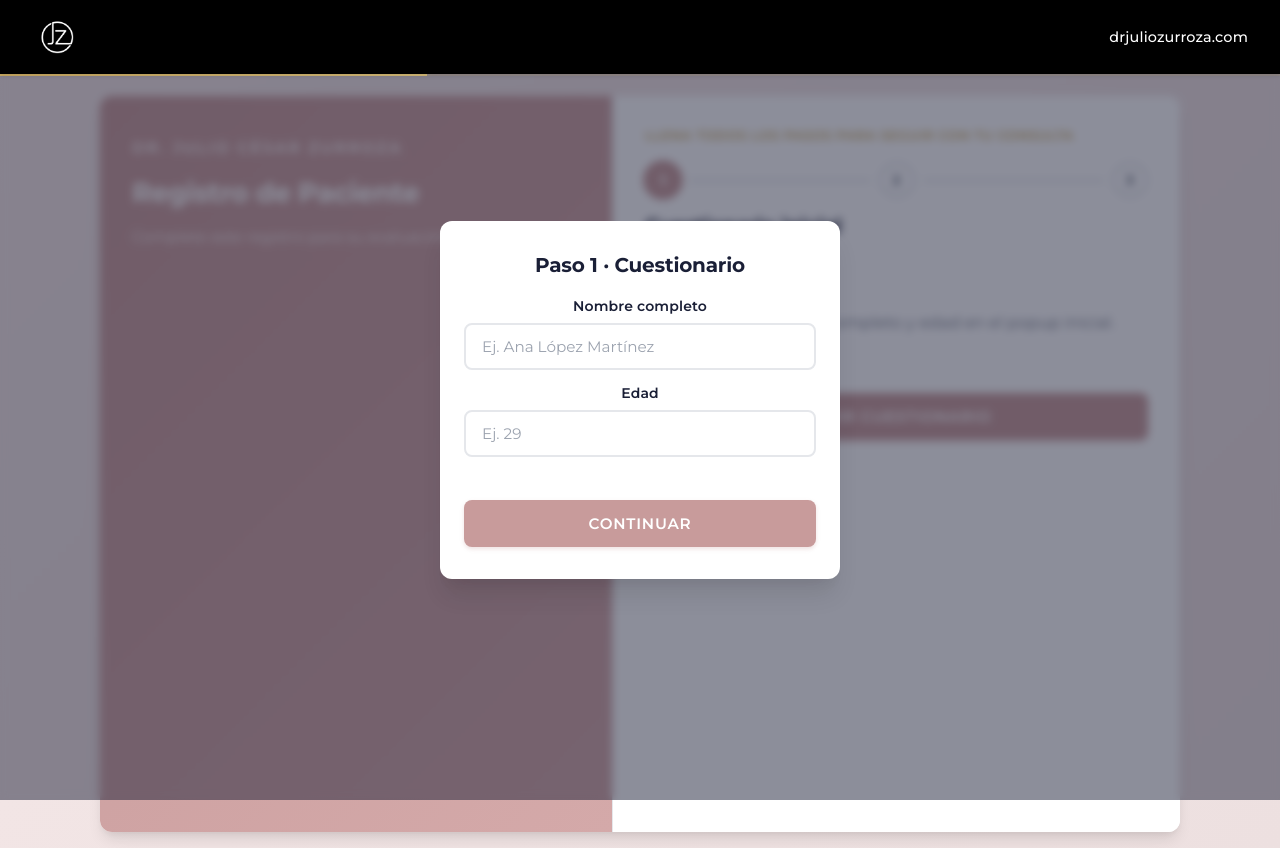
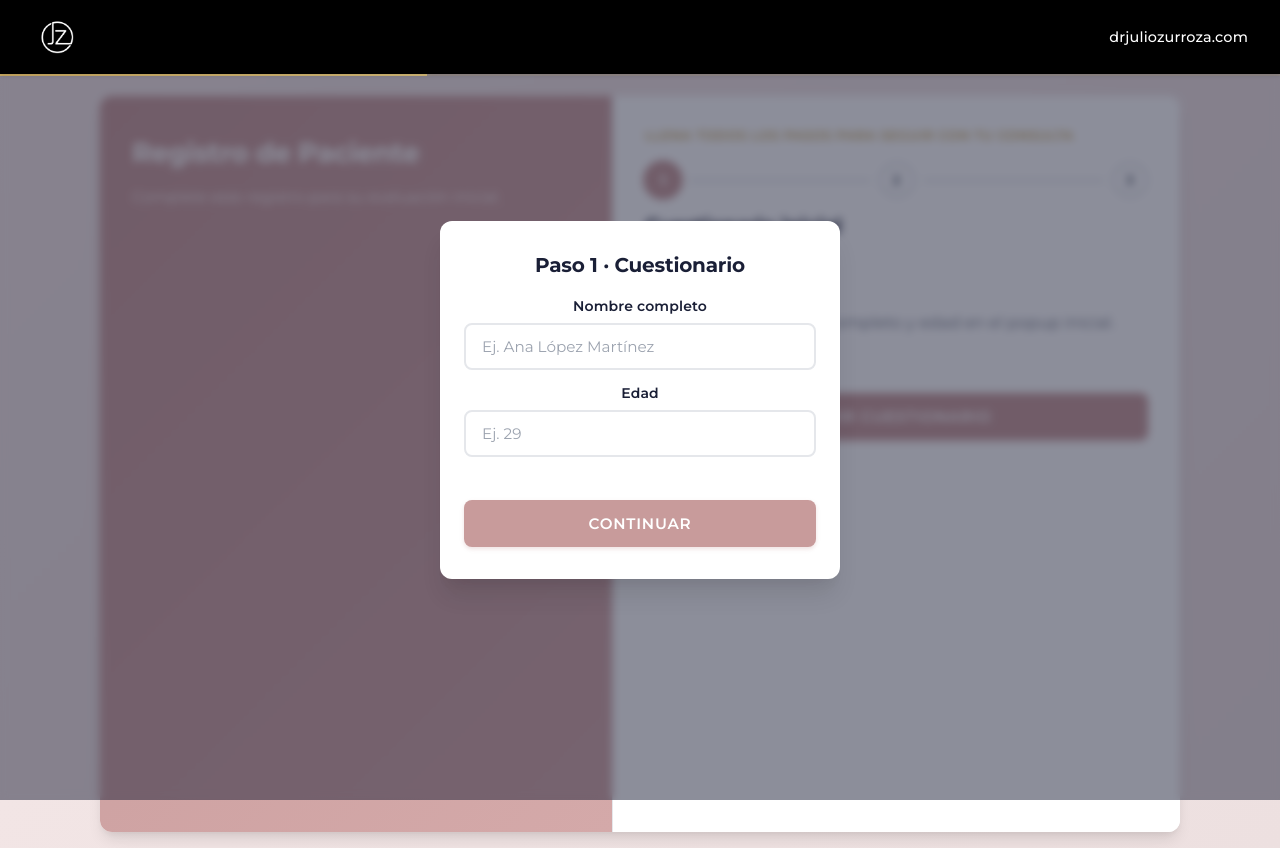
Before and after one commit to albertoautomatixza/drjuliozurrozaformulario, a website built with Vite: page index.html in a window 1280 px wide. Built offline with nearby package versions, Linux system fonts and the light colour scheme.

Commit message:
Updated index.html

```diff
--- a/index.html
+++ b/index.html
@@ -28,7 +28,6 @@
   <main class="page">
     <section class="panel" aria-labelledby="form-title">
       <aside class="panel__intro">
-        <p class="brand">Dr. Julio César Zurroza</p>
         <h1 id="form-title">Registro de Paciente</h1>
         <p>Complete este registro para su evaluación inicial.</p>
       </aside>
```
